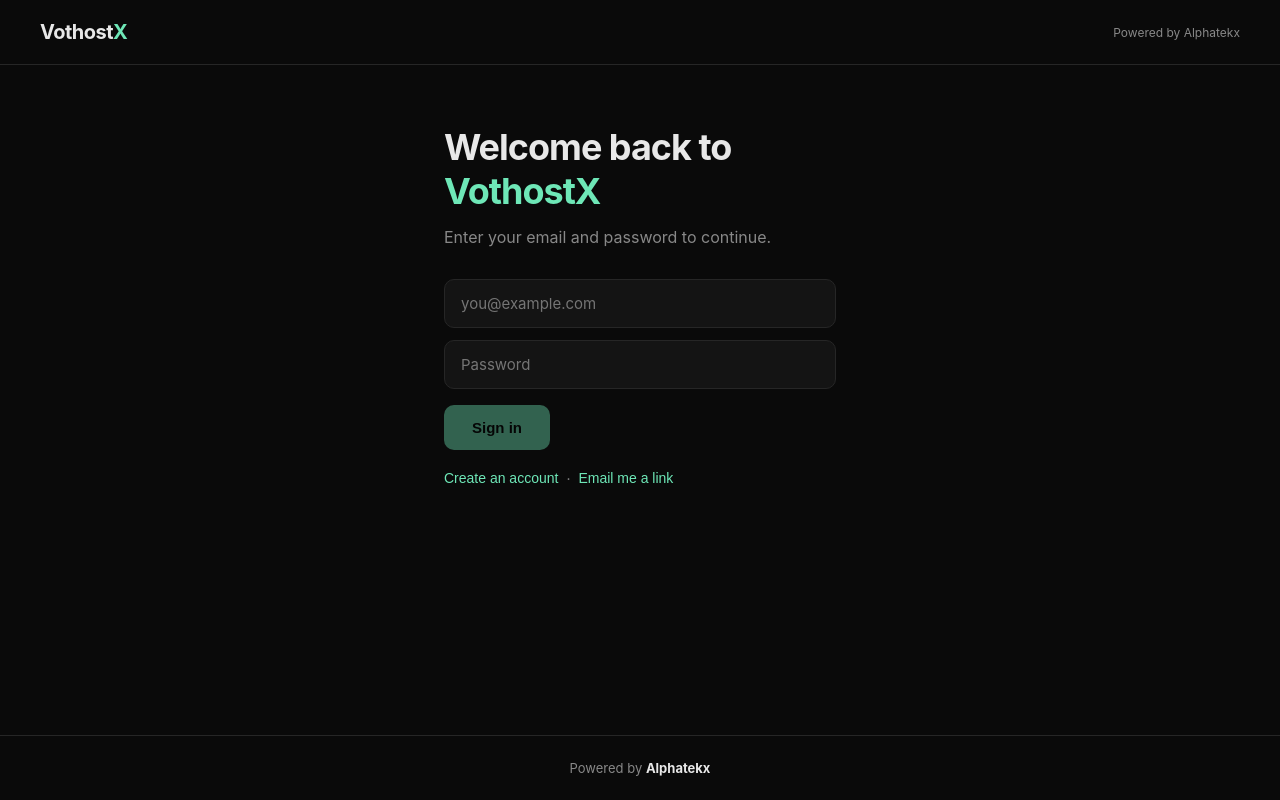
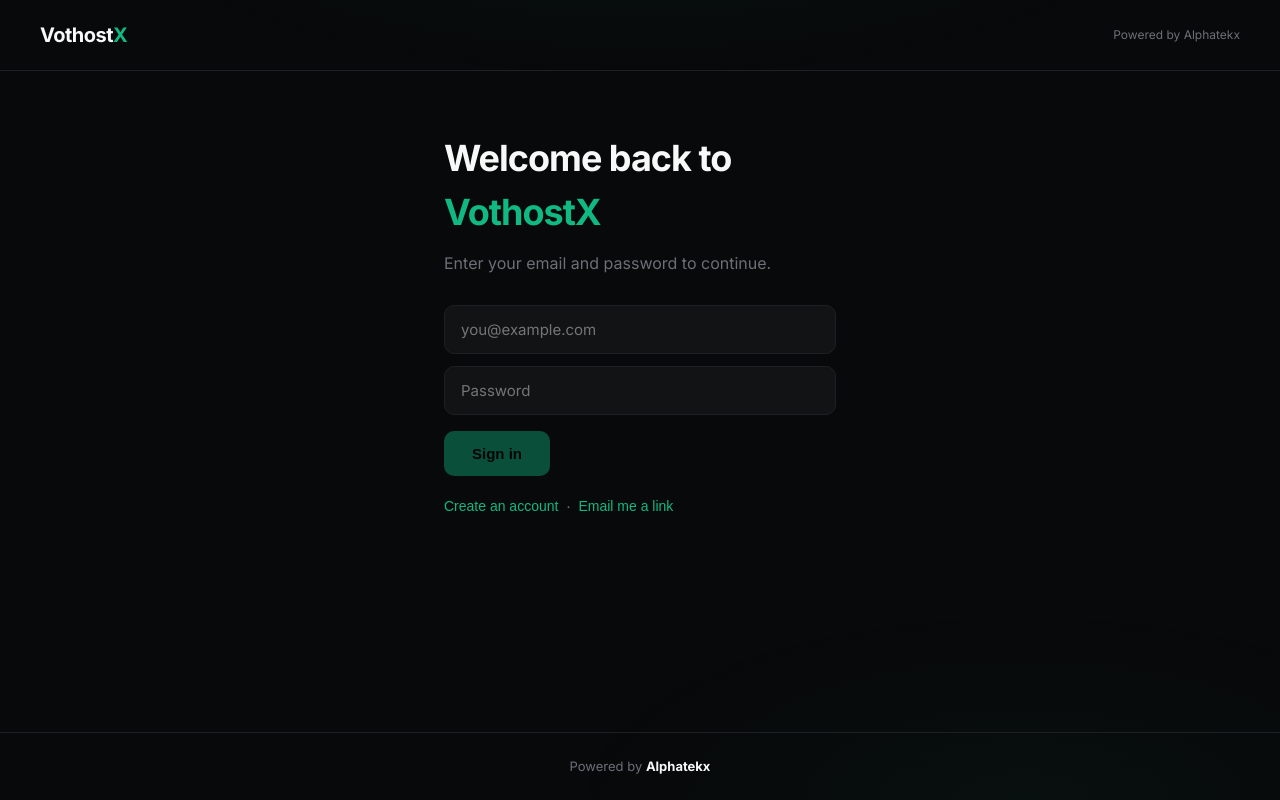
Before and after one commit to Dom-X-tech/VothostX-, a React (Vite) app in the folder web/: page / in a window 1280 px wide. Built offline with nearby package versions, Linux system fonts and the light colour scheme; no server answers; the HTML template or start-up script is replaced by a standard one.

Commit message:
Update index.css

```diff
--- a/web/src/index.css
+++ b/web/src/index.css
@@ -1,26 +1,170 @@
-* { box-sizing: border-box; margin: 0; padding: 0; }
+/* ============================================================
+   VothostX — Global styles
+   Powered by Alphatekx
+   ============================================================ */
 
-:root {
-  --bg: #0a0a0a;
-  --panel: #141414;
-  --border: #262626;
-  --text: #e8e8e8;
-  --muted: #888;
-  --accent: #6ee7b7;
+@import url('https://fonts.googleapis.com/css2?family=Inter:wght@400;500;600;700&family=JetBrains+Mono:wght@400;500&display=swap');
+
+/* ---------- Reset ---------- */
+*, *::before, *::after {
+  box-sizing: border-box;
+  margin: 0;
+  padding: 0;
 }
 
+/* ---------- Design tokens ---------- */
+:root {
+  /* Surfaces */
+  --bg: #08090a;
+  --bg-elevated: #0f1011;
+  --panel: #121314;
+  --panel-hover: #17181a;
+  --border: #1f2023;
+  --border-strong: #2a2c30;
+
+  /* Text */
+  --text: #f7f8f8;
+  --text-secondary: #b4b8bd;
+  --muted: #6b6f76;
+  --faint: #4a4d53;
+
+  /* Accent */
+  --accent: #10b981;
+  --accent-hover: #34d399;
+  --accent-soft: rgba(16, 185, 129, 0.1);
+  --accent-border: rgba(16, 185, 129, 0.3);
+
+  /* Feedback */
+  --error: #f87171;
+  --error-soft: rgba(248, 113, 113, 0.08);
+  --warning: #fbbf24;
+
+  /* Shadows */
+  --shadow-sm: 0 1px 2px rgba(0, 0, 0, 0.4);
+  --shadow-md: 0 4px 12px rgba(0, 0, 0, 0.5);
+  --shadow-lg: 0 12px 32px rgba(0, 0, 0, 0.6);
+  --glow: 0 0 0 1px var(--accent-border), 0 0 24px rgba(16, 185, 129, 0.15);
+
+  /* Radius */
+  --r-sm: 6px;
+  --r-md: 10px;
+  --r-lg: 14px;
+  --r-xl: 18px;
+
+  /* Spacing scale */
+  --s-1: 4px;
+  --s-2: 8px;
+  --s-3: 12px;
+  --s-4: 16px;
+  --s-5: 20px;
+  --s-6: 24px;
+  --s-8: 32px;
+  --s-10: 40px;
+  --s-12: 48px;
+  --s-16: 64px;
+
+  /* Transitions */
+  --t-fast: 120ms cubic-bezier(0.4, 0, 0.2, 1);
+  --t-base: 180ms cubic-bezier(0.4, 0, 0.2, 1);
+  --t-slow: 280ms cubic-bezier(0.4, 0, 0.2, 1);
+
+  /* Fonts */
+  --font-sans: 'Inter', -apple-system, BlinkMacSystemFont, 'Segoe UI', Roboto, sans-serif;
+  --font-mono: 'JetBrains Mono', 'SF Mono', Monaco, Consolas, monospace;
+
+  /* Layout */
+  --container: 960px;
+  --container-narrow: 420px;
+}
+
+/* ---------- Base ---------- */
 html, body, #root {
   height: 100%;
 }
 
 body {
-  font-family: -apple-system, BlinkMacSystemFont, "Segoe UI", Roboto, sans-serif;
+  font-family: var(--font-sans);
+  font-feature-settings: 'cv02', 'cv03', 'cv04', 'cv11', 'ss01';
+  font-size: 15px;
+  line-height: 1.5;
+  color: var(--text);
   background: var(--bg);
-  color: var(--text);
   min-height: 100vh;
+  -webkit-font-smoothing: antialiased;
+  -moz-osx-font-smoothing: grayscale;
+  text-rendering: optimizeLegibility;
+  overflow-x: hidden;
+}
+
+/* Subtle ambient background */
+body::before {
+  content: '';
+  position: fixed;
+  inset: 0;
+  pointer-events: none;
+  z-index: 0;
+  background:
+    radial-gradient(ellipse 80% 50% at 50% -20%, rgba(16, 185, 129, 0.08), transparent 60%),
+    radial-gradient(ellipse 60% 40% at 80% 100%, rgba(16, 185, 129, 0.04), transparent 60%);
+}
+
+#root {
+  position: relative;
+  z-index: 1;
   display: flex;
   flex-direction: column;
 }
 
-a { color: var(--accent); text-decoration: none; }
-a:hover { text-decoration: underline; }
+/* ---------- Links ---------- */
+a {
+  color: var(--accent);
+  text-decoration: none;
+  transition: color var(--t-fast);
+}
+
+a:hover {
+  color: var(--accent-hover);
+  text-decoration: underline;
+  text-underline-offset: 3px;
+}
+
+/* ---------- Selection ---------- */
+::selection {
+  background: var(--accent);
+  color: #000;
+}
+
+/* ---------- Scrollbar ---------- */
+::-webkit-scrollbar {
+  width: 10px;
+  height: 10px;
+}
+
+::-webkit-scrollbar-track {
+  background: transparent;
+}
+
+::-webkit-scrollbar-thumb {
+  background: var(--border-strong);
+  border-radius: 10px;
+  border: 2px solid var(--bg);
+}
+
+::-webkit-scrollbar-thumb:hover {
+  background: var(--faint);
+}
+
+/* ---------- Focus ring ---------- */
+:focus-visible {
+  outline: 2px solid var(--accent);
+  outline-offset: 2px;
+  border-radius: var(--r-sm);
+}
+
+/* ---------- Reduced motion ---------- */
+@media (prefers-reduced-motion: reduce) {
+  *, *::before, *::after {
+    animation-duration: 0.01ms !important;
+    transition-duration: 0.01ms !important;
+  }
+}
```
